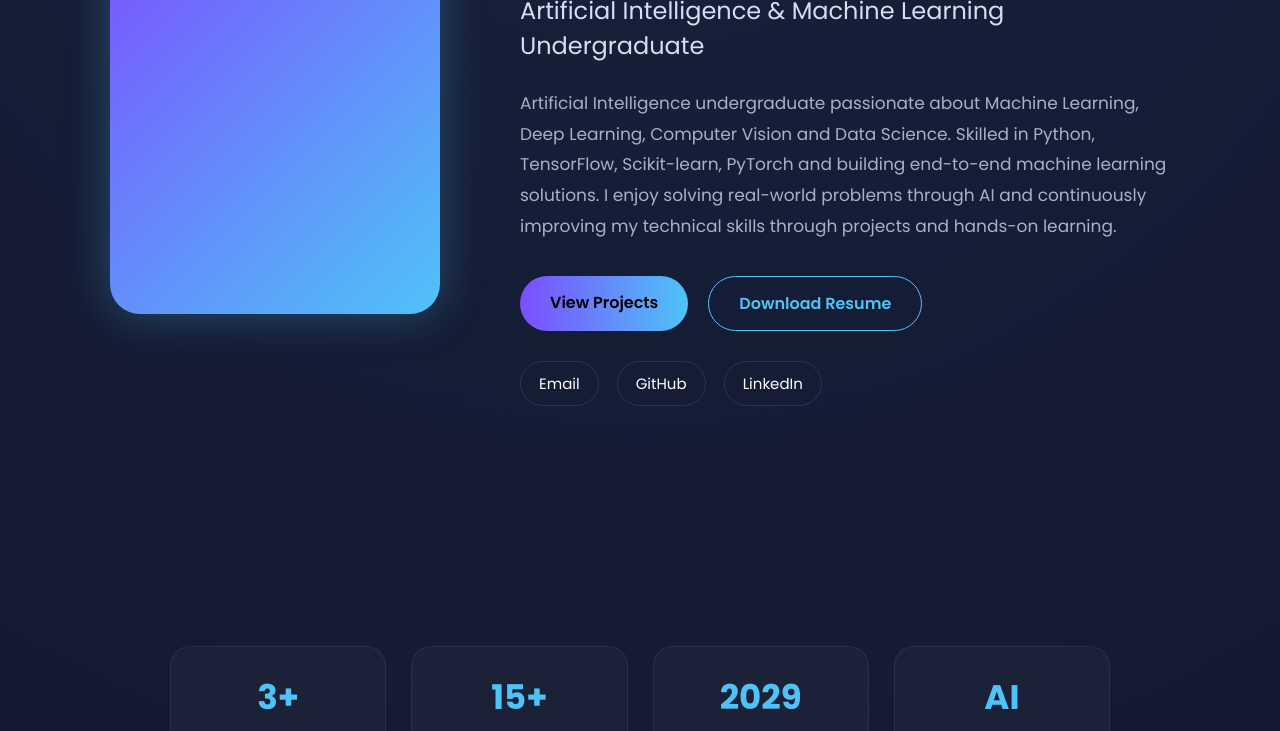
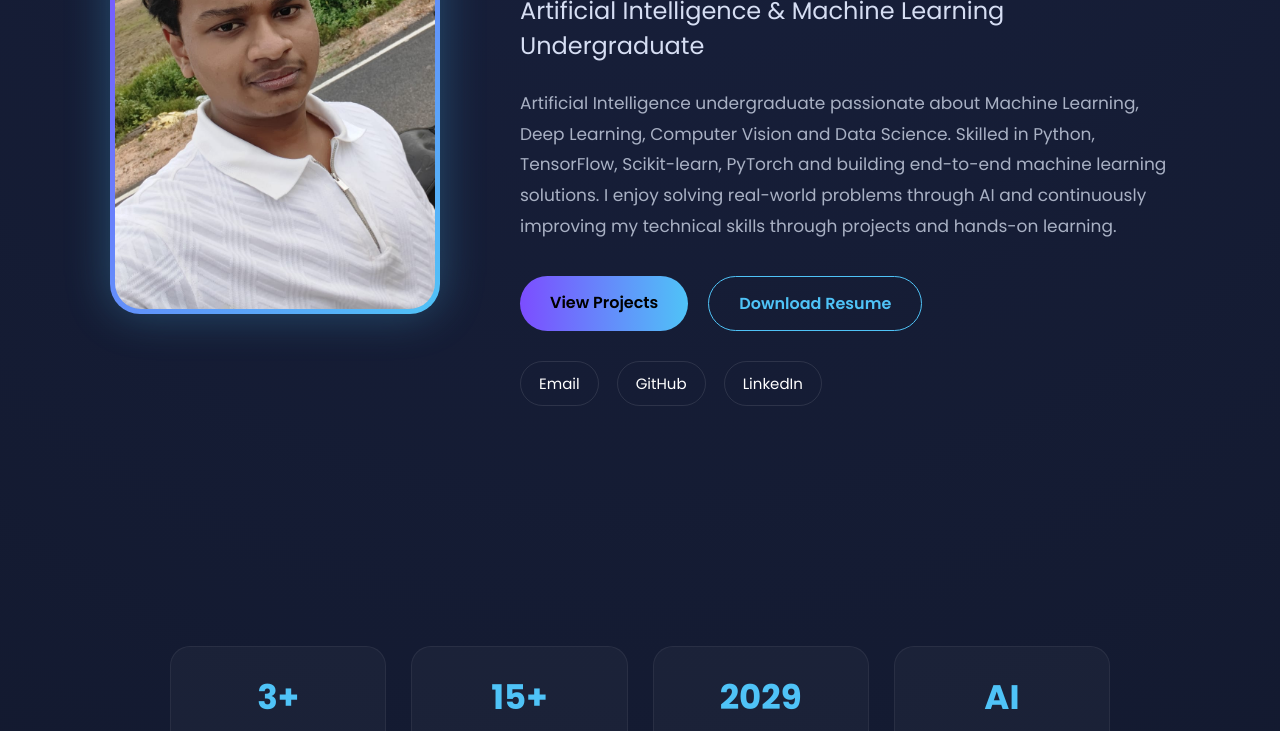
Before and after one commit to sujithkomala-ops/sujitharulselvam.github.io, a plain HTML site: page index.html in a window 1280 px wide. Shown: the part 369-1100 px from the top of the page. Drawn offline with Linux system fonts and the light colour scheme.

Commit message:
Update index.html

```diff
--- a/index.html
+++ b/index.html
@@ -349,7 +349,7 @@ Sujith<span>.</span>
 
 <div class="photo">
 
-<img src="your-photo.jpg" alt="Sujith">
+<img src="profile.jpeg" alt="Sujith">
 
 </div>
 
```
